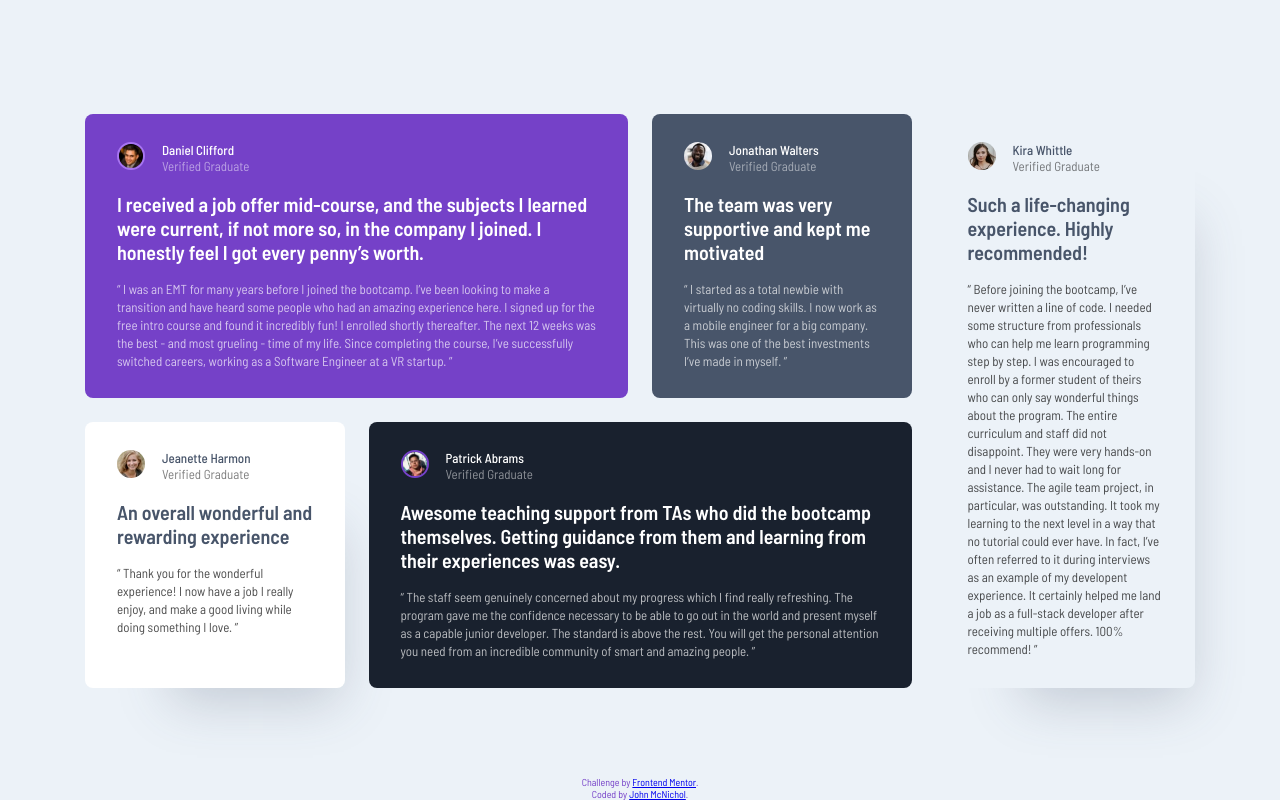
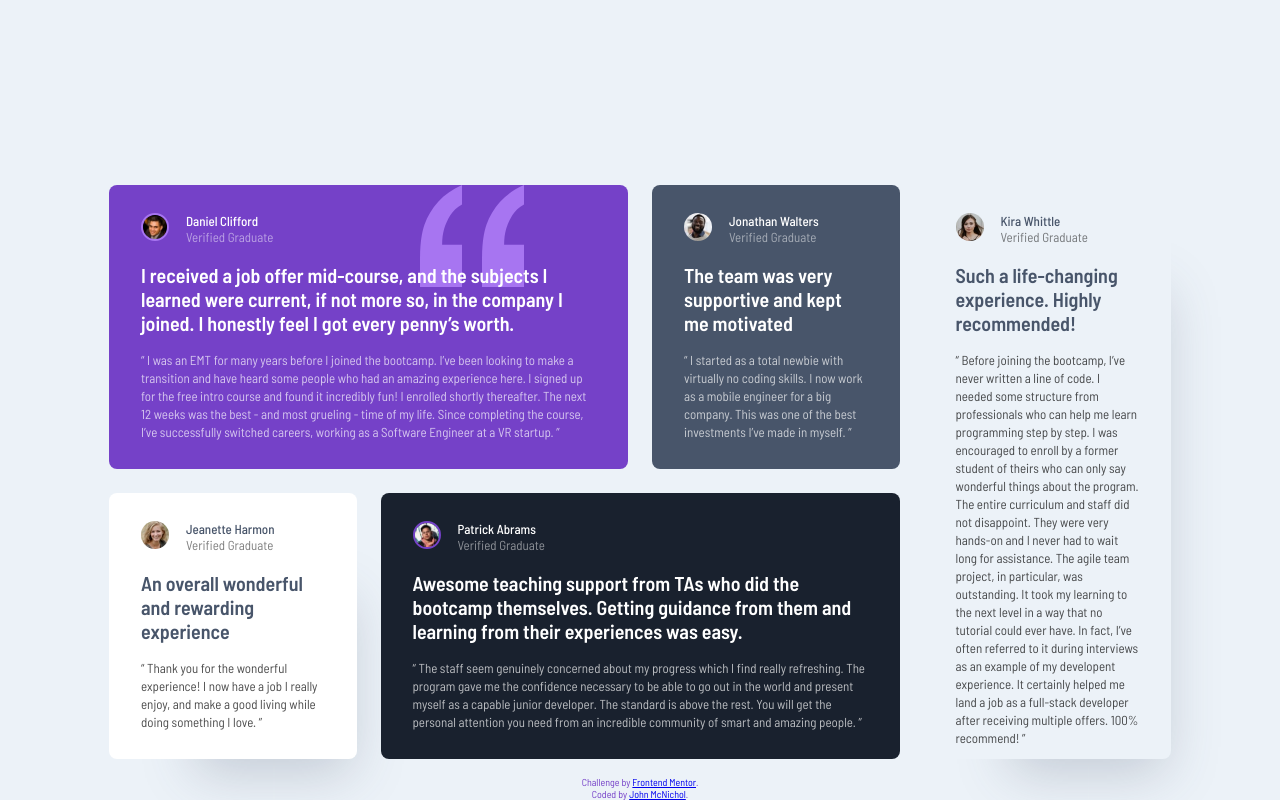
Before and after one commit to inappdesign/testimonials-grid-section-frontend-mentor, a plain HTML site: page index.html in a window 1280 px wide. Drawn offline with Linux system fonts and the light colour scheme; a web font is replaced by a local one.

Commit message:
Update style.css

```diff
--- a/style.css
+++ b/style.css
@@ -30,13 +30,12 @@ body {
 	align-items: center;
 	justify-content: center;
 	position: relative;
-	padding: 5rem;
+	min-height: 100vh;
+	min-width: 100vw;
 	font-family: var(--barlow-semi-condensed);
 	font-size: 1.3rem;
+	background: var(--light-grayish-blue);
 	color: var(--white);
-	min-height: 100vh;
-	min-width: 100vw;
-	background: var(--light-grayish-blue);
 }
 
 main {
@@ -46,6 +45,7 @@ main {
 	grid-template-columns: repeat(1, 1fr);
 	grid-template-rows: repeat(5, 1fr);
 	gap: 2.4rem;
+	padding: 7.1rem 2.4rem;
 }
 
 h2 {
@@ -86,6 +86,9 @@ h2 {
 
 .article-1 {
 	background-color: var(--moderate-violet);
+	background-image: url(img/bg-pattern-quotation.svg);
+	background-repeat: no-repeat;
+	background-position: top 0 right 10%;
 }
 
 .article-1 {
@@ -150,6 +153,8 @@ h2 {
 	left: 0;
 }
 
+/* media queries */
+
 @media (min-width: 60rem) {
 	main {
 		max-width: 111rem;
@@ -167,6 +172,7 @@ h2 {
 	.article-1 {
 		grid-column: 1/3;
 		grid-row: 1/1;
+		background-position: top 0 right 25%;
 	}
 	.article-2 {
 		grid-column: 3/3;
```
